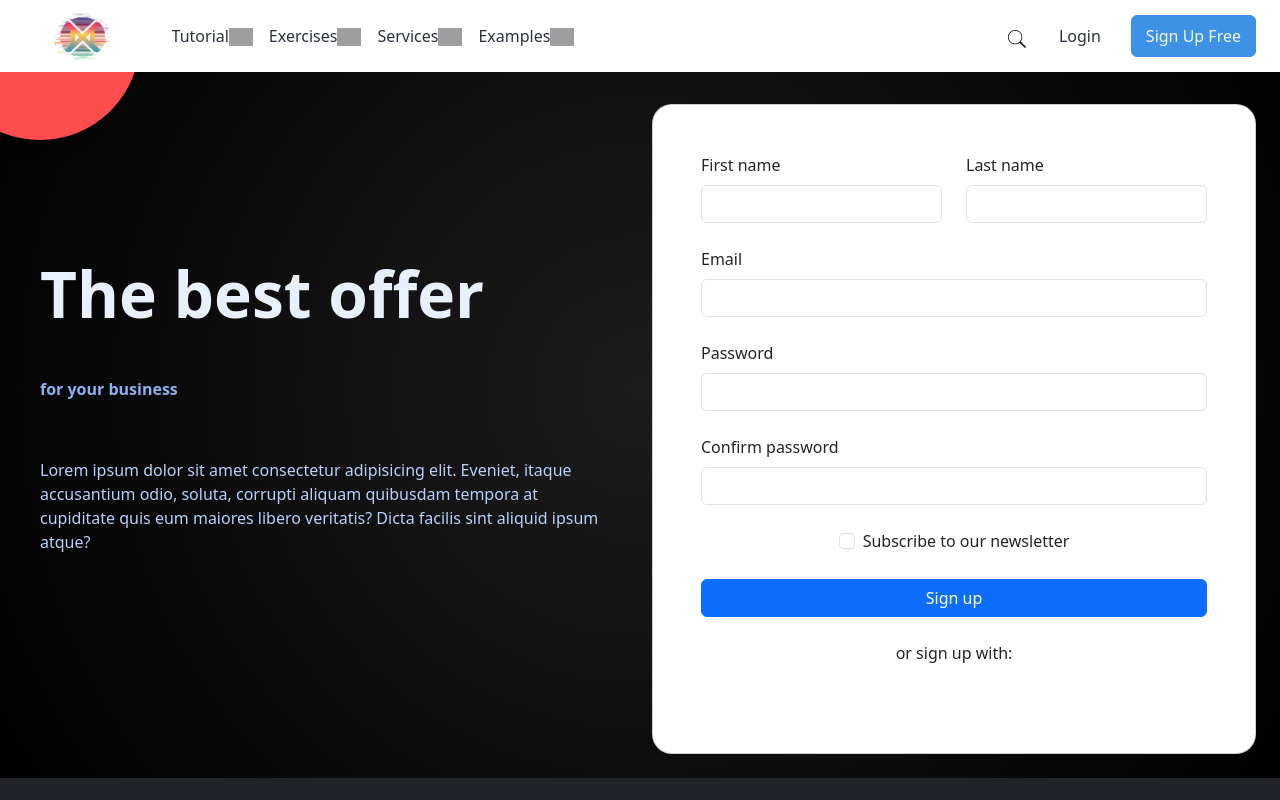
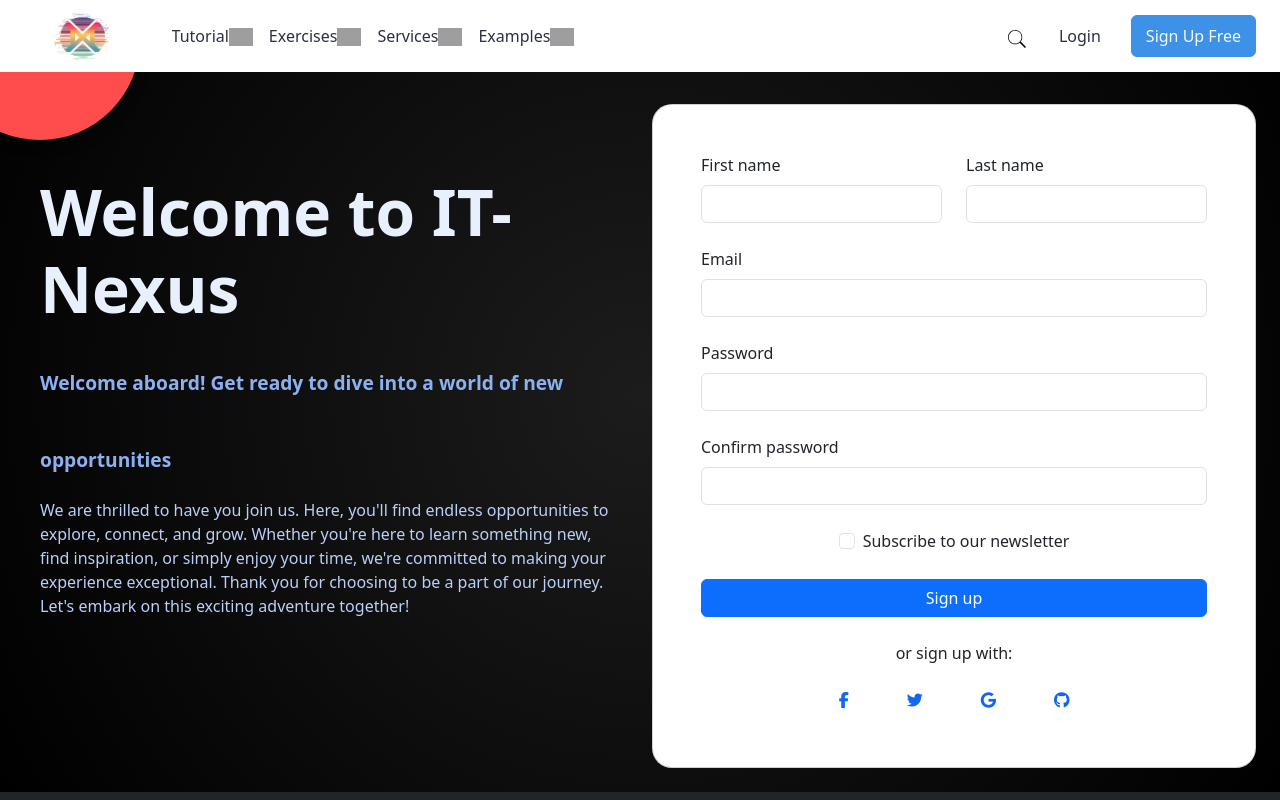
Before and after one commit to NgoDuc2505/BWS_TRLweb, a React (Vite) app: page /register in a window 1280 px wide. Shown: the top 800 px of the page. Built offline with nearby package versions, Linux system fonts and the light colour scheme; grey boxes are pictures that could not be loaded.

Commit message:
some config

```diff
--- a/src/components/LoginForm/LoginConverted.jsx
+++ b/src/components/LoginForm/LoginConverted.jsx
@@ -123,19 +123,16 @@ function LoginConverted() {
             </div>
             <div className="col-md-6 text-center text-md-start d-flex flex-column justify-content-center">
               <h1
-                className="my-5 display-3 fw-bold ls-tight px-3"
+                className="my-3 display-3 fw-bold ls-tight px-3"
                 style={{ color: "hsl(218, 81%, 95%)" }}
               >
-                The best offer <br />
-                <span style={{ color: "hsl(218, 81%, 75%)" }}>
-                  for your business
+                Login to our web <br />
+                <span style={{ color: "hsl(218, 81%, 75%)", fontSize:"2rem" }}>
+                  Many discounts are waiting for you !
                 </span>
               </h1>
               <p className="px-3" style={{ color: "hsl(218, 81%, 85%)" }}>
-                Lorem ipsum dolor sit amet consectetur adipisicing elit.
-                Eveniet, itaque accusantium odio, soluta, corrupti aliquam
-                quibusdam tempora at cupiditate quis eum maiores libero
-                veritatis? Dicta facilis sint aliquid ipsum atque?
+              Take a cup of coffee, a cup of tea, or anything make you feel concentrate, turn the music on, open your note, and ready for a new adventure with us!
               </p>
             </div>
           </div>
--- a/src/components/Register/RegisterForm.jsx
+++ b/src/components/Register/RegisterForm.jsx
@@ -47,19 +47,16 @@ function RegisterForm() {
               style={{ zIndex: 2 }}
             >
               <h1
-                className="my-5 display-3 fw-bold ls-tight px-3"
+                className="my-3 display-3 fw-bold ls-tight px-3"
                 style={{ color: "hsl(218, 81%, 95%)" }}
               >
-                The best offer <br />
-                <span style={{ color: "hsl(218, 81%, 75%)" }}>
-                  for your business
+                Welcome to IT-Nexus <br />
+                <span style={{ color: "hsl(218, 81%, 75%)", fontSize : "1.2rem" }}>
+                Welcome aboard! Get ready to dive into a world of new opportunities
                 </span>
               </h1>
               <p className="px-3" style={{ color: "hsl(218, 81%, 85%)" }}>
-                Lorem ipsum dolor sit amet consectetur adipisicing elit.
-                Eveniet, itaque accusantium odio, soluta, corrupti aliquam
-                quibusdam tempora at cupiditate quis eum maiores libero
-                veritatis? Dicta facilis sint aliquid ipsum atque?
+              We are thrilled to have you join us. Here, you'll find endless opportunities to explore, connect, and grow. Whether you're here to learn something new, find inspiration, or simply enjoy your time, we're committed to making your experience exceptional. Thank you for choosing to be a part of our journey. Let's embark on this exciting adventure together!
               </p>
             </div>
             <div className="col-md-6 position-relative">
@@ -207,6 +204,13 @@ function RegisterForm() {
         </div>
       </div>
       <Footer></Footer>
+      <link
+          rel="stylesheet"
+          href="https://cdnjs.cloudflare.com/ajax/libs/font-awesome/6.5.2/css/all.min.css"
+          integrity="sha512-SnH5WK+bZxgPHs44uWIX+LLJAJ9/2PkPKZ5QiAj6Ta86w+fsb2TkcmfRyVX3pBnMFcV7oQPJkl9QevSCWr3W6A=="
+          crossOrigin="anonymous"
+          referrerPolicy="no-referrer"
+        />
     </form>
   );
 }
```
